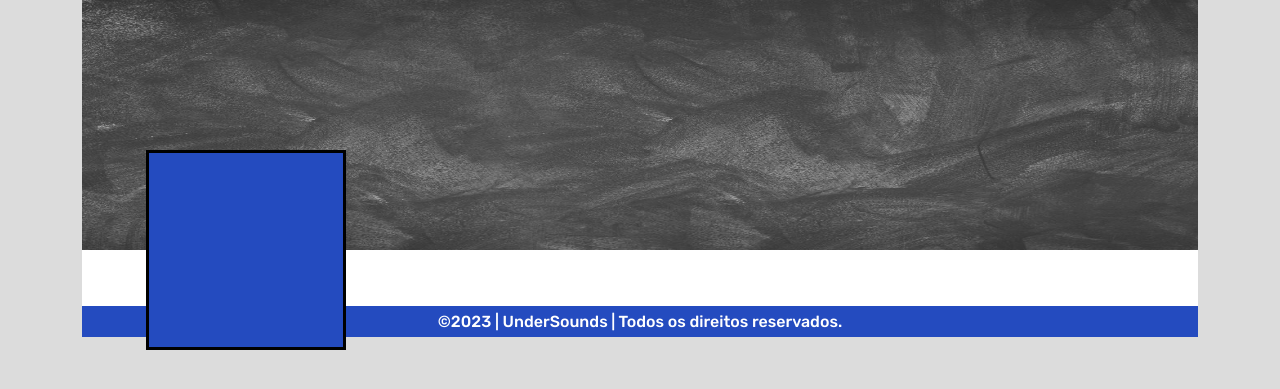
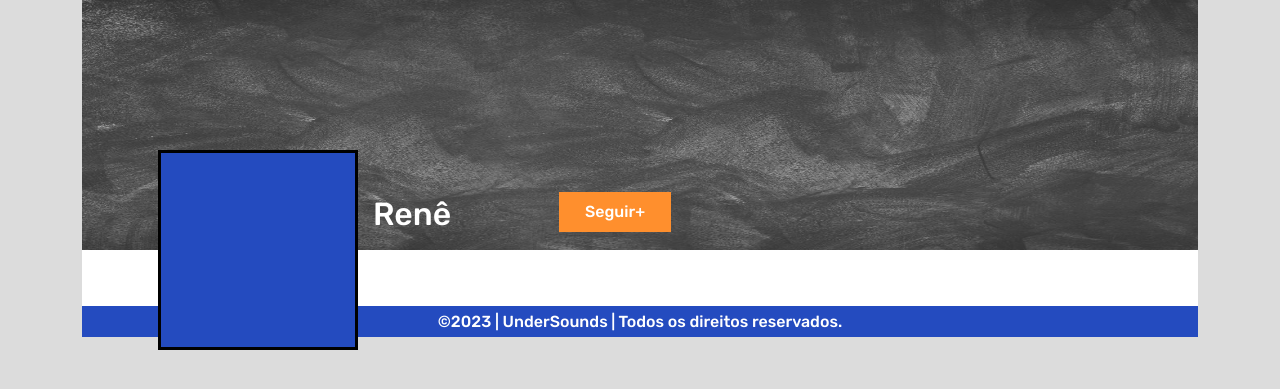
Before and after one commit to NettoH3R/TCC_oficial, a PHP site: page /perfil.php in a window 1280 px wide. Shown: the part 257-646 px from the top of the page. Run offline with PHP 8.4, Linux system fonts and the light colour scheme; data that the repository does not hold is empty.

Commit message:
falta detalhes no perfil.php

```diff
--- a/app/includes/css/style.css
+++ b/app/includes/css/style.css
@@ -725,13 +725,13 @@ select option[disabled] {
 }
 
 .quadradoEntrar {
-    height: 65vh;
+    height: 70vh;
     border-right: 2px solid white;
 
 }
 
 .quadrado2Entrar {
-    height: 65vh;
+    height: 70vh;
     border-left: 2px solid white;
 
 }
@@ -786,5 +786,32 @@ select option[disabled] {
     margin-top: -100px !important;
     background-color: #244bbf ;
     z-index: 3;
+    position: absolute;
+    margin-left: 5%
+}
 
+.botaoSeguir{
+    background-color: #ff8f2d;
+    color: #fff;
+    border: none;
+    cursor: pointer;
+    width: 7rem;
+    height: 2.5rem;
+    font-family: 'Rubik', sans-serif;
+
+    position: absolute;
+    margin-top: -58px !important;
+    z-index: 3;
 }
+
+.botaoSeguir:hover{
+    background-color: #ffb26f;
+}
+
+.nomeDoArtista{
+    position: absolute;
+    margin-top: -60px !important;
+    z-index: 3;
+    color: white;
+    font-size: 24pt;
+}
--- a/app/perfil.php
+++ b/app/perfil.php
@@ -8,8 +8,25 @@ include('includes/header.php');
         <!-- BANNER E IMAGEM DE PERFIL -->
         <div class="banner-artista">
             <img src="arquivos/imagensDoSite/textPura.jpg" alt="Banner" class="img-banner">
-            <div class="foto-artista" style="position: absolute; margin-left: 5%">
-                <div>
+
+            <div class="row" style="padding: 0; margin: 0;">
+
+                <div class="col-md-3 col-sm-3">
+                    <div class="foto-artista">
+                    </div>
+                </div>
+
+                <div class="col-md-2 col-sm-2">
+                    <div class="">
+                        <p class="nomeDoArtista">Renê</p>
+
+                    </div>
+                </div>
+
+                <div class="col-md-2 col-sm-2">
+                    <div class="">
+                        <button type="button" class="botaoSeguir">Seguir+</button>
+                    </div>
                 </div>
             </div>
         </div>
```
